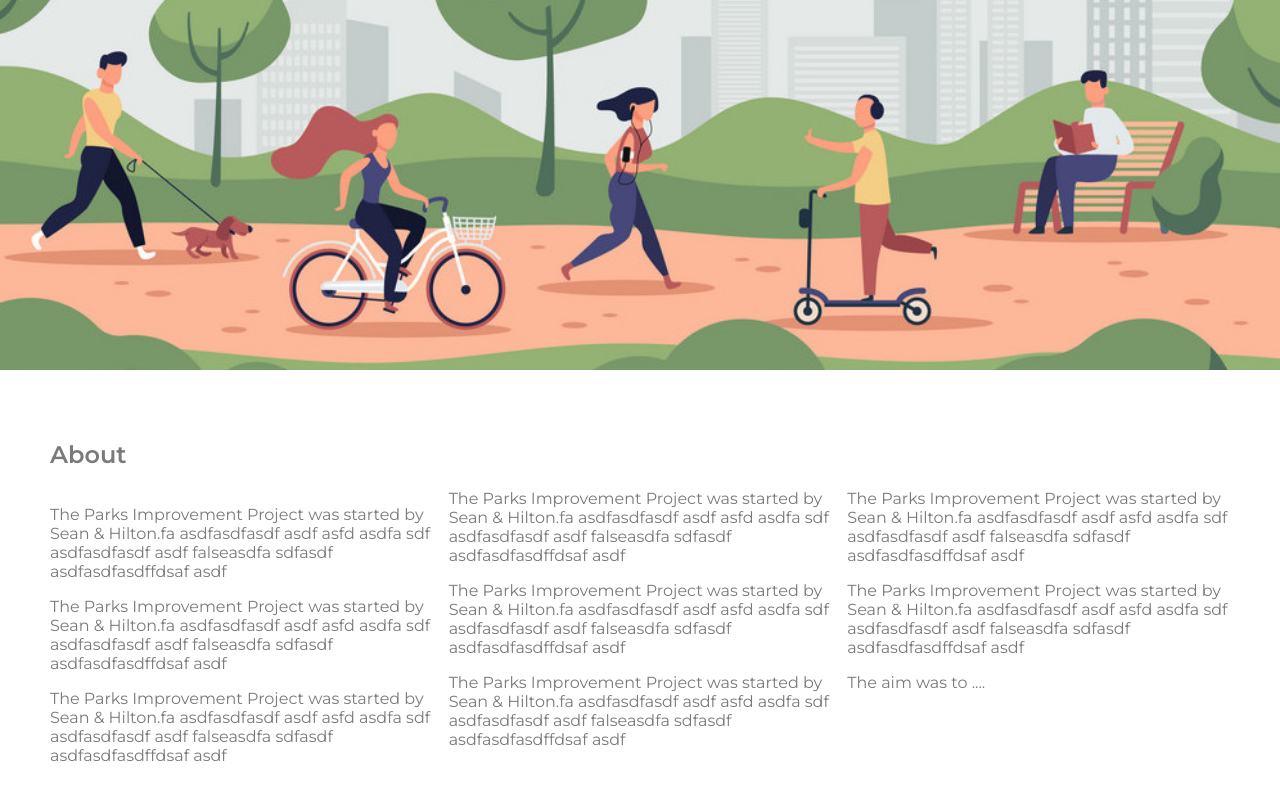
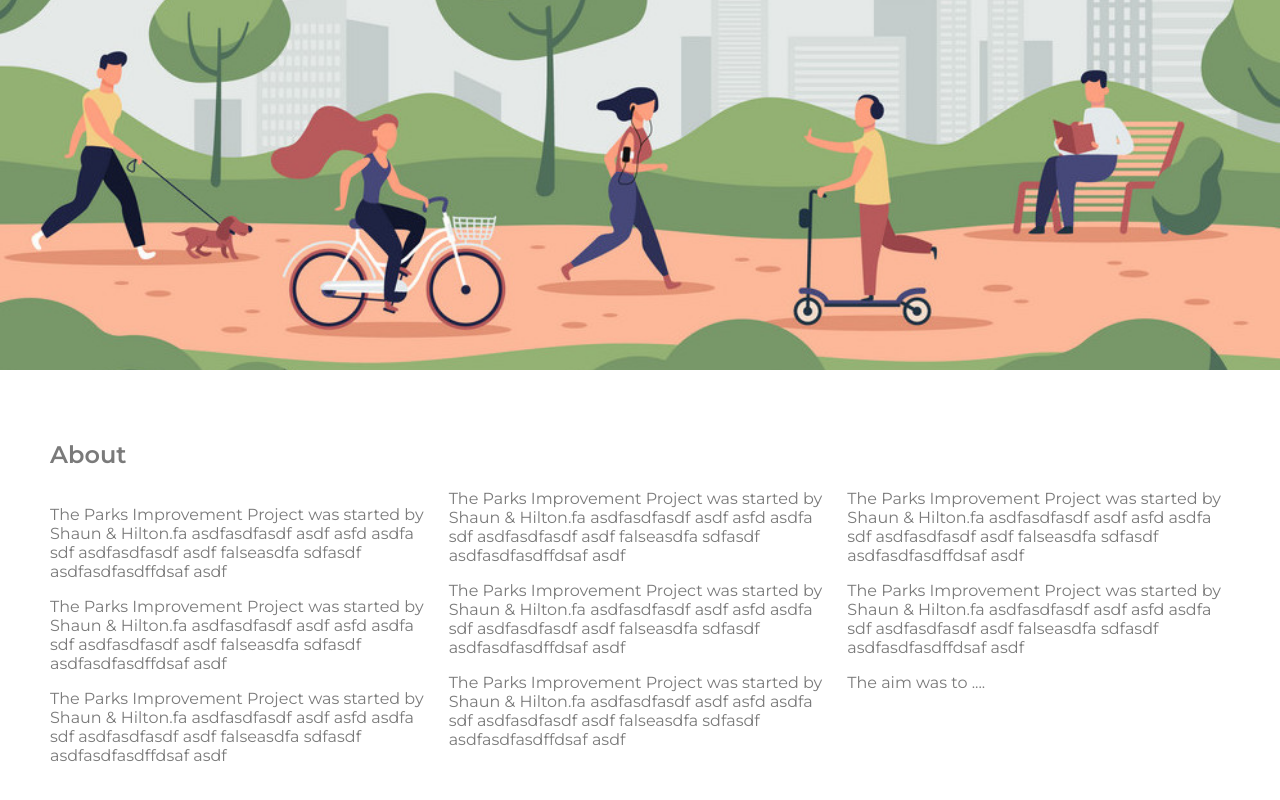
Before and after one commit to autumn8/parks-improvement-project, a React (Vite) app: page /about in a window 1280 px wide. Shown: the part 230-1030 px from the top of the page. Built offline with nearby package versions, Linux system fonts and the light colour scheme.

Commit message:
chore: change about placehold text

```diff
--- a/src/views/About/About.jsx
+++ b/src/views/About/About.jsx
@@ -13,43 +13,43 @@ function About() {
         </div>
         <div className="row">
             <div className="col auto-col">
-            <p>The Parks Improvement Project was started by Sean & Hilton.fa
+            <p>The Parks Improvement Project was started by Shaun & Hilton.fa
               asdfasdfasdf asdf asfd asdfa sdf
                asdfasdfasdf asdf falseasdfa sdfasdf
                 asdfasdfasdffdsaf asdf
             </p>
-            <p>The Parks Improvement Project was started by Sean & Hilton.fa
+            <p>The Parks Improvement Project was started by Shaun & Hilton.fa
               asdfasdfasdf asdf asfd asdfa sdf
                asdfasdfasdf asdf falseasdfa sdfasdf
                 asdfasdfasdffdsaf asdf
             </p>
 
-            <p>The Parks Improvement Project was started by Sean & Hilton.fa
+            <p>The Parks Improvement Project was started by Shaun & Hilton.fa
               asdfasdfasdf asdf asfd asdfa sdf
                asdfasdfasdf asdf falseasdfa sdfasdf
                 asdfasdfasdffdsaf asdf
             </p>
-            <p>The Parks Improvement Project was started by Sean & Hilton.fa
+            <p>The Parks Improvement Project was started by Shaun & Hilton.fa
               asdfasdfasdf asdf asfd asdfa sdf
                asdfasdfasdf asdf falseasdfa sdfasdf
                 asdfasdfasdffdsaf asdf
             </p>
-            <p>The Parks Improvement Project was started by Sean & Hilton.fa
+            <p>The Parks Improvement Project was started by Shaun & Hilton.fa
               asdfasdfasdf asdf asfd asdfa sdf
                asdfasdfasdf asdf falseasdfa sdfasdf
                 asdfasdfasdffdsaf asdf
             </p>
-            <p>The Parks Improvement Project was started by Sean & Hilton.fa
+            <p>The Parks Improvement Project was started by Shaun & Hilton.fa
               asdfasdfasdf asdf asfd asdfa sdf
                asdfasdfasdf asdf falseasdfa sdfasdf
                 asdfasdfasdffdsaf asdf
             </p>
-            <p>The Parks Improvement Project was started by Sean & Hilton.fa
+            <p>The Parks Improvement Project was started by Shaun & Hilton.fa
               asdfasdfasdf asdf asfd asdfa sdf
                asdfasdfasdf asdf falseasdfa sdfasdf
                 asdfasdfasdffdsaf asdf
             </p>
-            <p>The Parks Improvement Project was started by Sean & Hilton.fa
+            <p>The Parks Improvement Project was started by Shaun & Hilton.fa
               asdfasdfasdf asdf asfd asdfa sdf
                asdfasdfasdf asdf falseasdfa sdfasdf
                 asdfasdfasdffdsaf asdf
```
